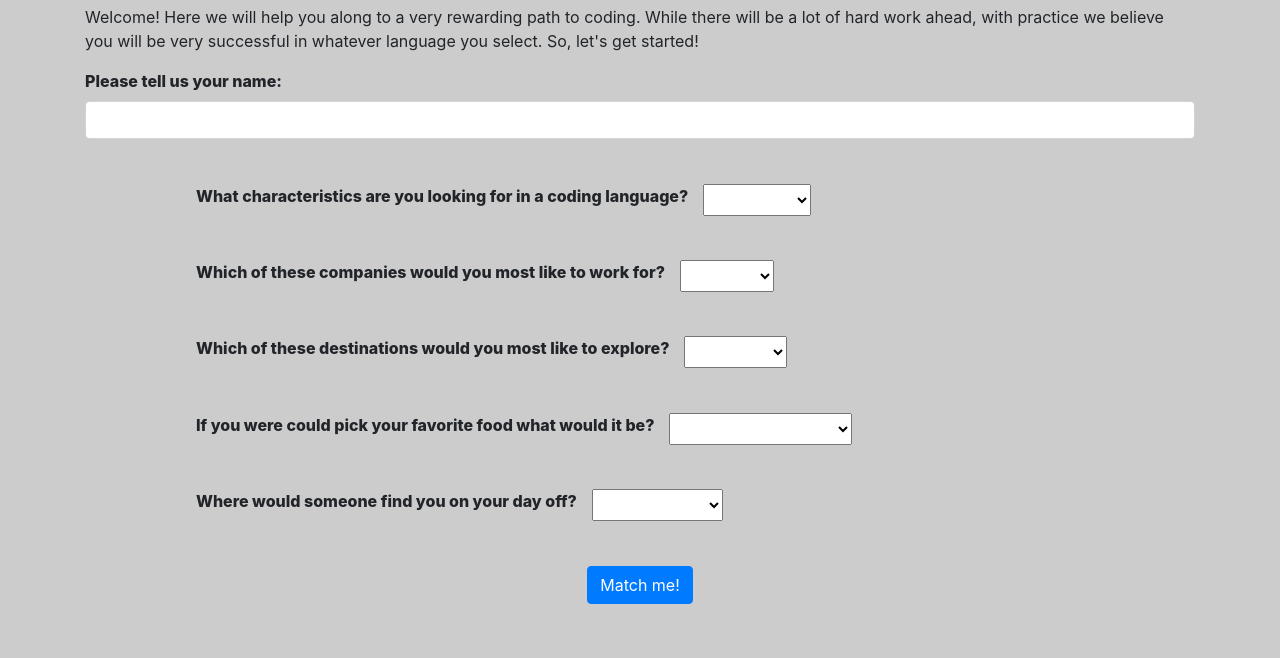
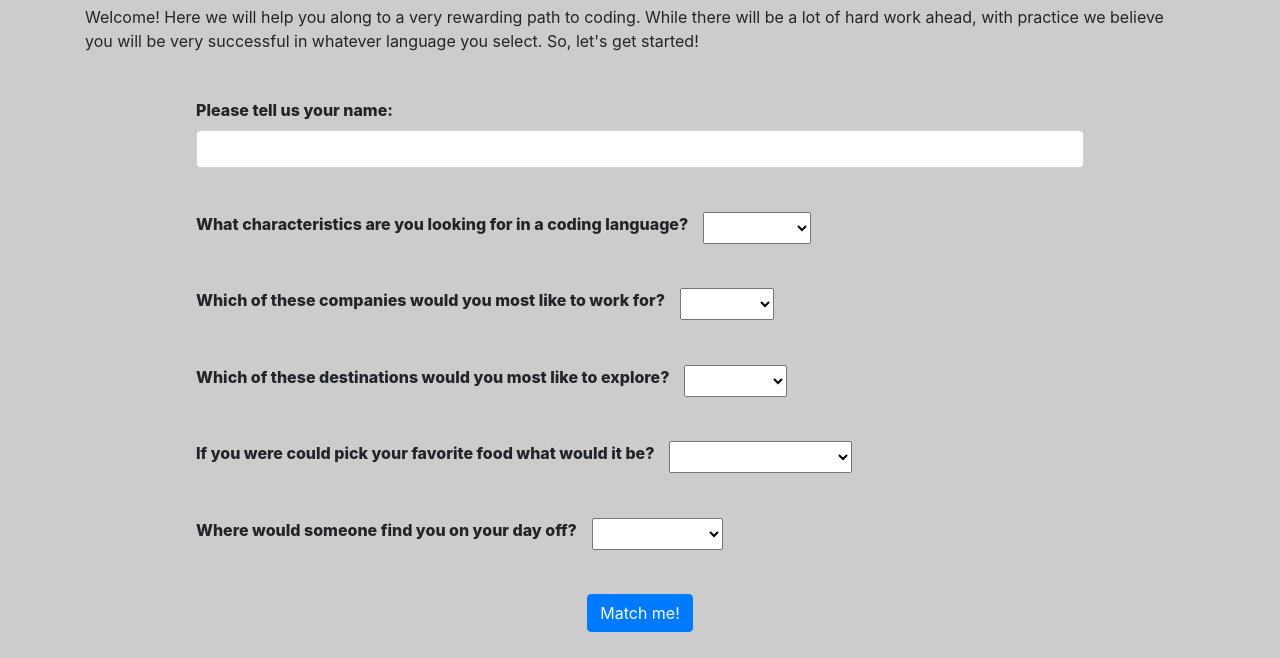
Before and after one commit to klang812/programmer-language-selector, a plain HTML site: page index.html in a window 1280 px wide. Shown: the part 142-800 px from the top of the page. Drawn offline with Linux system fonts and the light colour scheme.

Commit message:
fix README and </ul> tag

```diff
--- a/index.html
+++ b/index.html
@@ -15,7 +15,7 @@
     <p>Welcome!  Here we will help you along to a very rewarding path to coding.  While there will be a lot of hard work ahead, with practice we believe you will be very successful in whatever language you select.  So, let's get started!</p>
     <form id="questions">
       <div class="form-group">
-        <div>
+        <div class="row">
           <label for="name">Please tell us your name:</label>
           <input type="text" class="form-control" id="name">
         </div>
@@ -93,6 +93,7 @@
         <ul>
           <li><a href="https://www.epicodus.com/">Epicodus</a></li>
           <li><a href="https://www.thesoftwareguild.com/coding-bootcamps/asp-net-c-sharp-training/">.NET/C# Bootcamp</a></li>
+        </ul>
       </div>
       <div id="incomplete">
         <p>Sorry <span class="your-name"></span>!  You might need to do more Research to find the right fit!</p>
```
Also changed, not shown: 1 other file.
